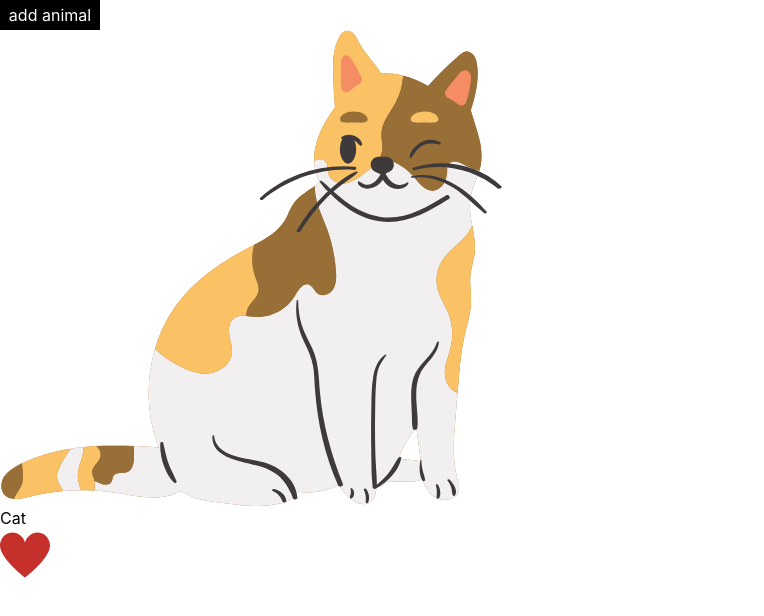
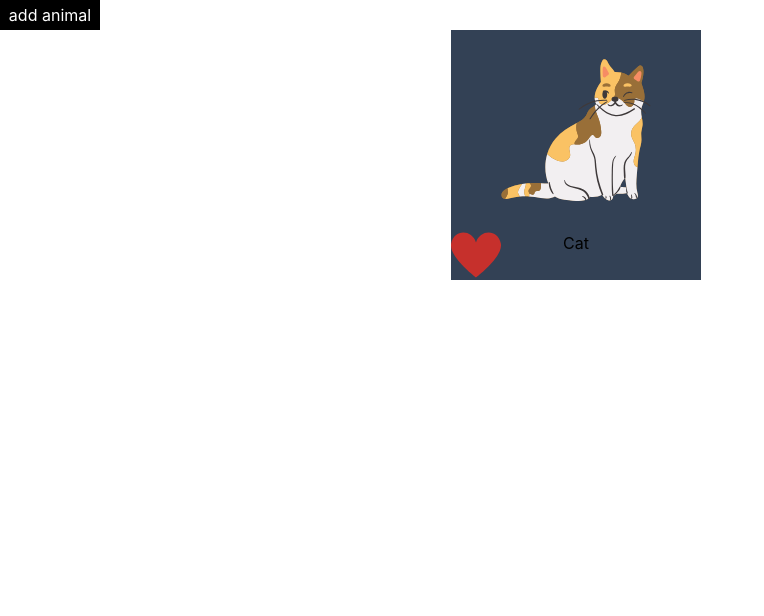
Before and after one commit to Ameer2000Mzori/app-animal-react, a React (Create React App) app: page / in a window 1280 px wide. Both pictures are taken after a click on the button "add animal". Shown: the top 616 px of the page, without its empty margins (0-764 px from the left). Built offline with nearby package versions, Linux system fonts and the light colour scheme.

Commit message:
added styling to everythin

```diff
--- a/src/component/AnimalCard.jsx
+++ b/src/component/AnimalCard.jsx
@@ -56,9 +56,11 @@ const AnimalCard = () => {
       >
         add animal
       </button>
-      {animalsObj.map((animal, index) => (
-        <Card key={index} name={animal.name} img={animal.img} />
-      ))}
+      <div className="w-[90vw] h-[90vh] flex felx-row text-start items-start justify-evenly flex-wrap gap-2 ">
+        {animalsObj.map((animal, index) => (
+          <Card key={index} name={animal.name} img={animal.img} />
+        ))}
+      </div>
     </>
   )
 }
--- a/src/component/Card.jsx
+++ b/src/component/Card.jsx
@@ -19,11 +19,11 @@ const Card = (props) => {
     }
   }
   return (
-    <div>
-      <img src={props.img} alt="" />
+    <div className="w-[250px] h-[250px] relative bg-slate-700 text-center items-center flex flex-col justify-evenly">
+      <img src={props.img} alt="" className="h-[150px] w-[150px]" />
       <p>{props.name}</p>
       <img
-        className="h-[50px] w-[50px]"
+        className="h-[50px] w-[50px] absolute left-0 bottom-0"
         ref={addLikeRef}
         onClick={addLike}
         src={heart}
```
